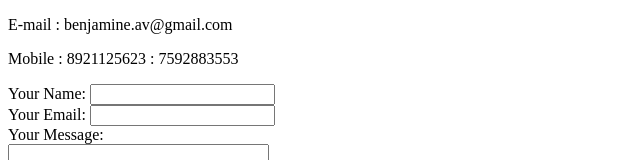
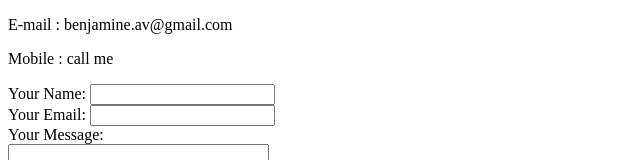
Before and after one commit to avbenjay/cv, a plain HTML site: page Contact-Me.html in a window 1280 px wide. Shown: the top 160 px of the page, without its empty margins (0-640 px from the left). Drawn offline with Linux system fonts and the light colour scheme.

Commit message:
Update Contact-Me.html
Removing number

```diff
--- a/Contact-Me.html
+++ b/Contact-Me.html
@@ -8,8 +8,7 @@
 
 <body>
   <p>E-mail : benjamine.av@gmail.com</p>
-  <p>Mobile : 8921125623
-    : 7592883553</p>
+  <p>Mobile : call me</p>
   <form class="" action="mailto:benjamineav@gmail.com" method="post" enctype="text/plain">
     <label> Your Name:</label>
     <input type="text" name="yourName" value=""><br>
```
